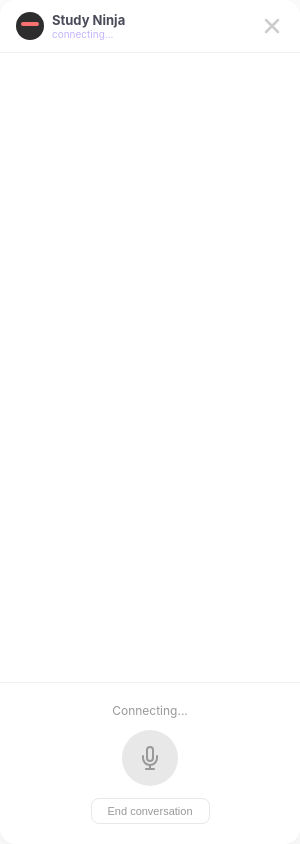
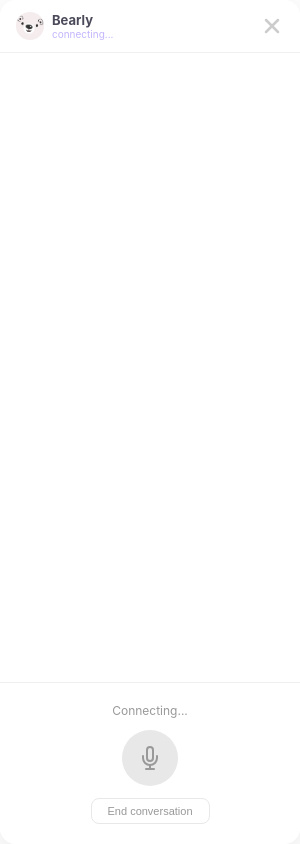
Before and after one commit to gust10/Bearly, an Electron app: page ninja-chat.html in a window 300 px wide. Drawn offline with Linux system fonts and the light colour scheme; no server answers.

Commit message:
changed chat agent icon

```diff
--- a/ninja-chat.html
+++ b/ninja-chat.html
@@ -40,22 +40,10 @@
     .chat-avatar {
       width: 28px;
       height: 28px;
-      background: #2d2d2d;
+      background: url('mov/cover.png') no-repeat center center;
+      background-size: cover;
       border-radius: 50%;
-      display: flex;
-      align-items: center;
-      justify-content: center;
       position: relative;
-    }
-
-    .chat-avatar::after {
-      content: '';
-      width: 18px;
-      height: 4px;
-      background: #f87171;
-      border-radius: 2px;
-      position: absolute;
-      top: 10px;
     }
 
     .chat-title {
@@ -203,7 +191,7 @@
       <div class="chat-header-left">
         <div class="chat-avatar"></div>
         <div>
-          <div class="chat-title">Study Ninja</div>
+          <div class="chat-title">Bearly</div>
           <div class="chat-subtitle" id="statusLabel">connecting...</div>
         </div>
       </div>
```
Also changed, not shown: mov/cover.png (added), 2 other files.
